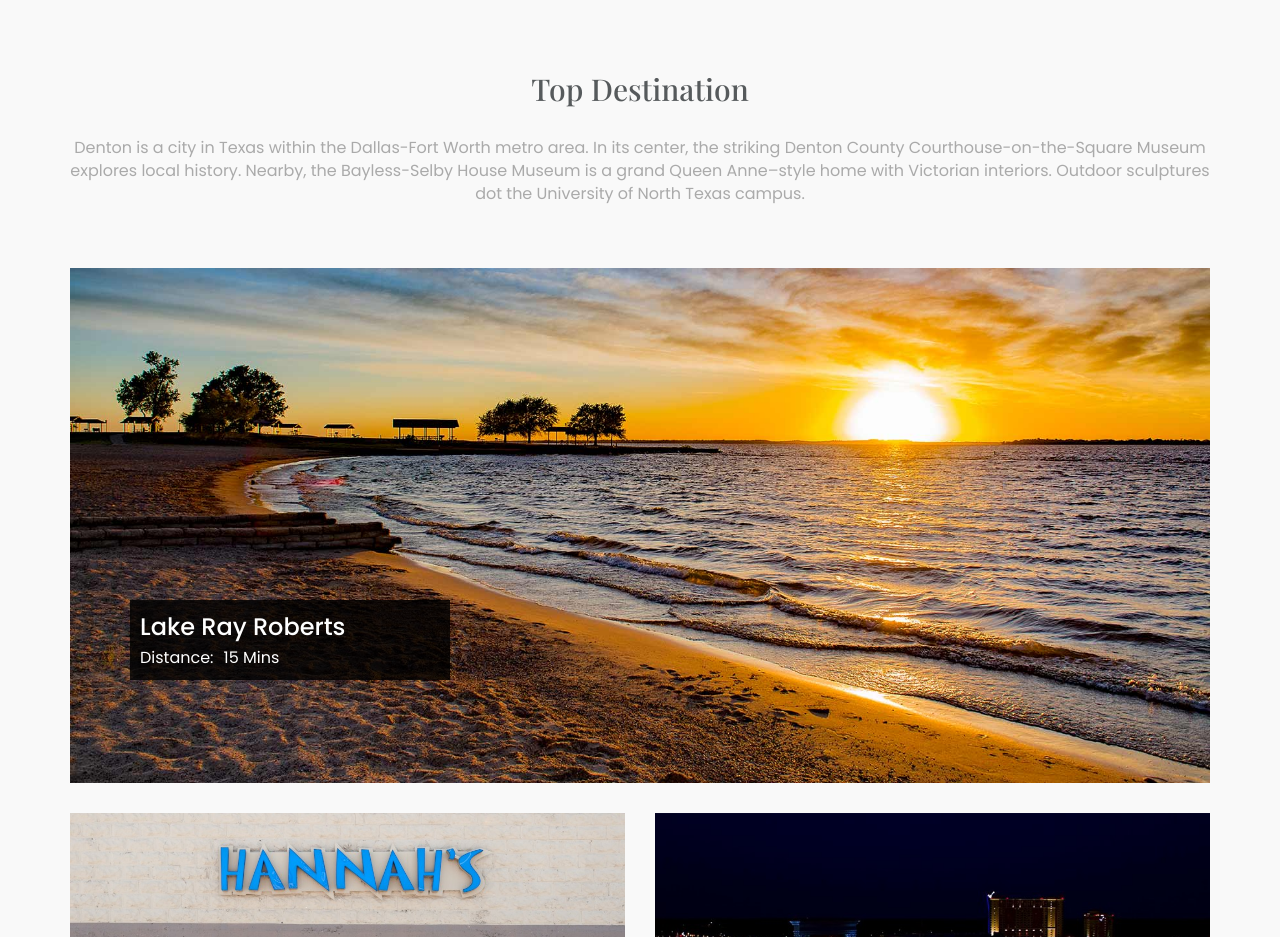
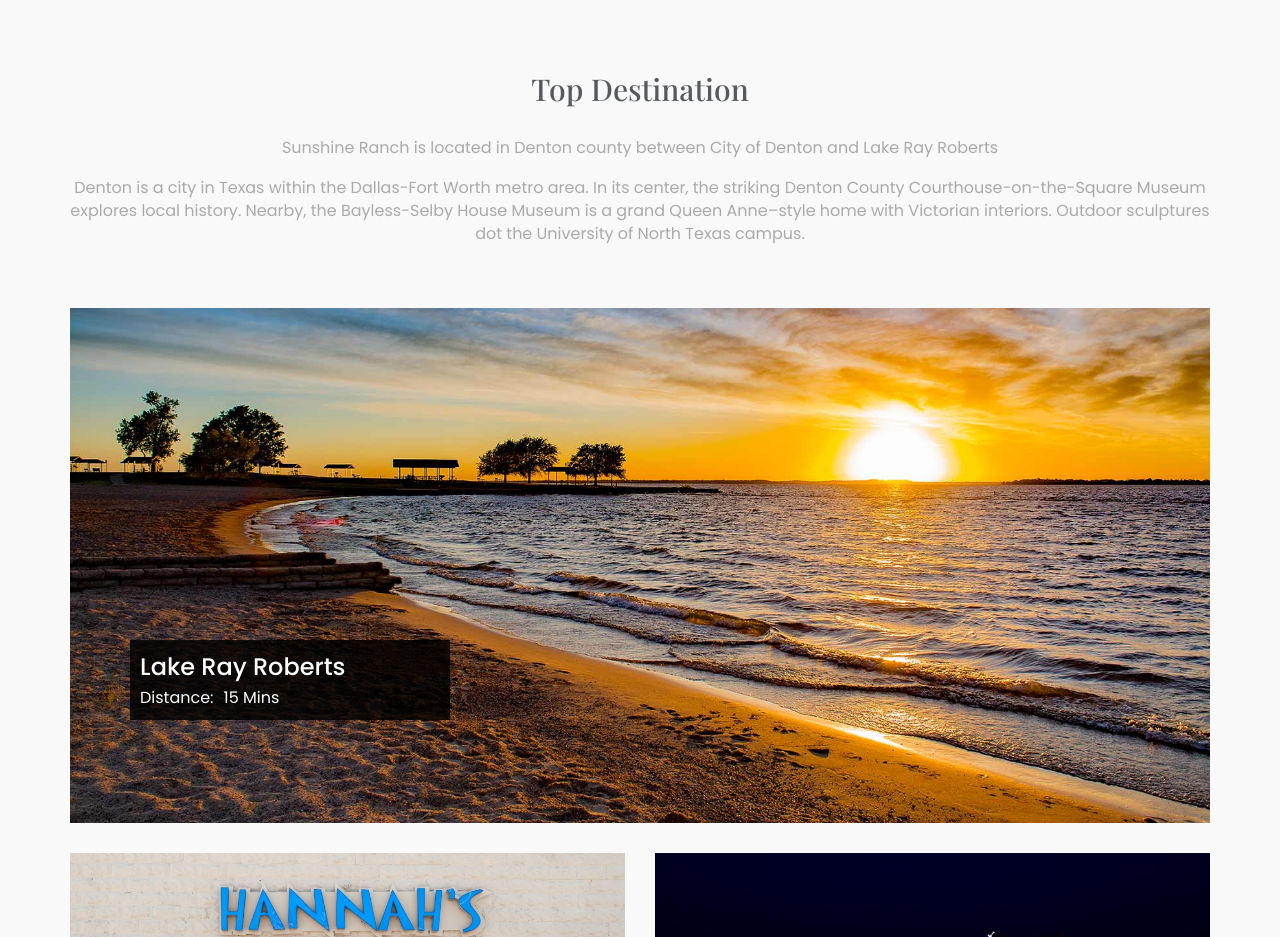
Before and after one commit to bhargavsai2/SunshineRanch, a plain HTML site: page index.html in a window 1280 px wide. Shown: the part 3240-4177 px from the top of the page. Drawn offline with nearby package versions, Linux system fonts and the light colour scheme; a web font is replaced by a local one.

Commit message:
Latest modify 17 feb 2021

```diff
--- a/index.html
+++ b/index.html
@@ -448,6 +448,7 @@ If you're up for a day trip, the cities of Fort Worth and Dallas are both around
 						<h2>
 							top destination
 						</h2>
+						<p>Sunshine Ranch is located in Denton county between City of Denton and Lake Ray Roberts</p>
 						<p>
 						Denton is a city in Texas within the Dallas-Fort Worth metro area. In its center, the striking Denton County Courthouse-on-the-Square Museum explores local history. Nearby, the Bayless-Selby House Museum is a grand Queen Anne–style home with Victorian interiors. Outdoor sculptures dot the University of North Texas campus.
 					</p>
```
